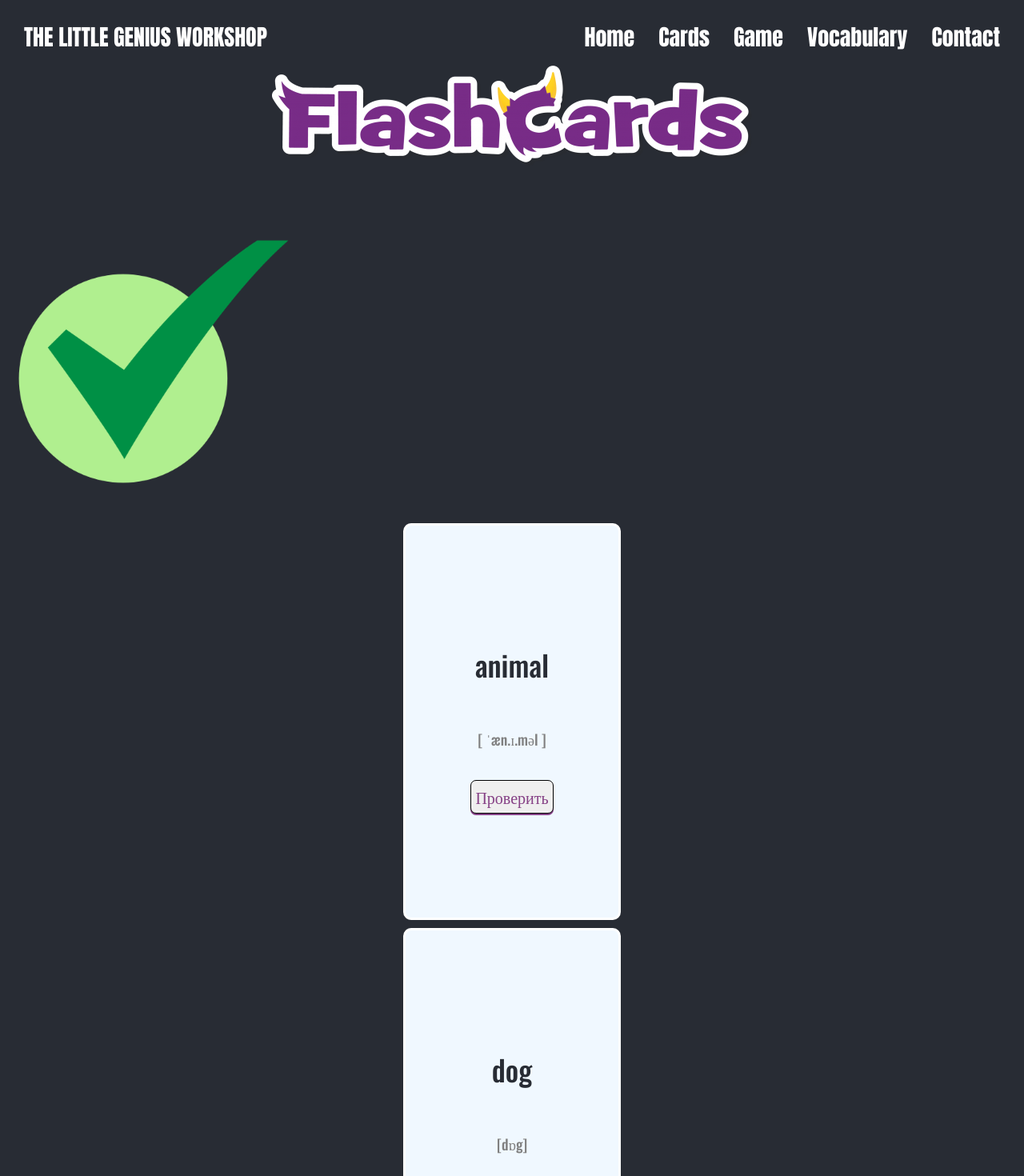
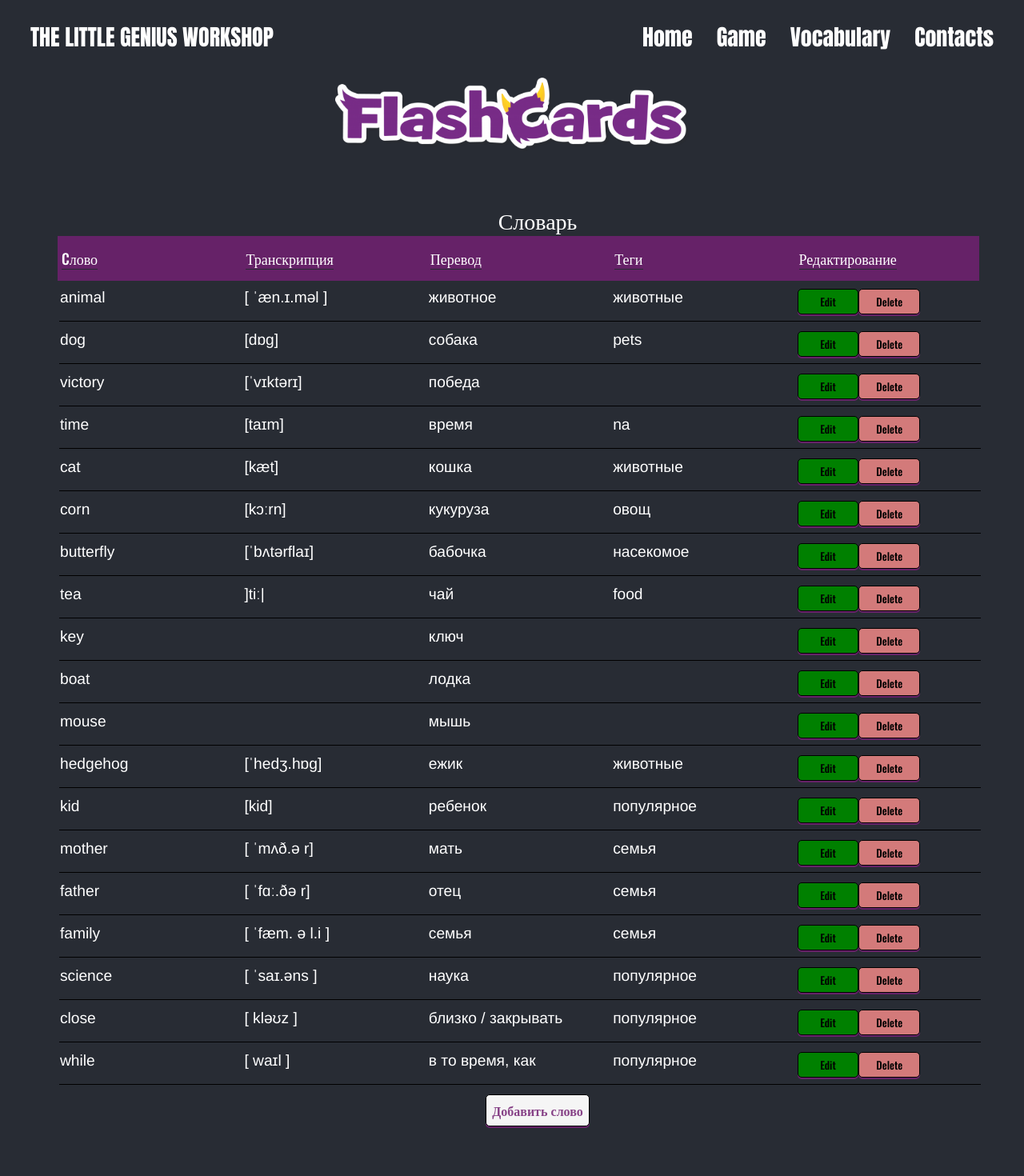
Before and after one commit to Krasavceva/English_cards_PROGECT, a React (Create React App) app: page /vocabulary in a window 1280 px wide. Shown: the top 1470 px of the page at 80% size. Built offline with nearby package versions, Linux system fonts and the light colour scheme; no server answers.

Commit message:
добавила роутинг, закрепила хедер

```diff
--- a/package.json
+++ b/package.json
@@ -13,7 +13,7 @@
     "classnames": "^2.3.2",
     "react": "^18.2.0",
     "react-dom": "^18.2.0",
-    "react-router-dom": "^6.4.4",
+    "react-router-dom": "^6.4.5",
     "react-scripts": "5.0.1",
     "sass": "^1.56.1",
     "web-vitals": "^2.1.4"
--- a/src/App.js
+++ b/src/App.js
@@ -1,6 +1,6 @@
 import React from "react";
 import "./App.css";
-import { BrowserRouter as Router, Routes, Route, Link } from "react-router-dom";
+import { Routes, Route, Link } from "react-router-dom";
 
 import Header from "./components/Header/Header";
 import Slider from "./components/Slider/Slider";
@@ -8,39 +8,45 @@ import Card from "./components/Card/Card";
 import Table from "./components/Table/Table";
 import Footer from "./components/Footer/Footer";
 
-const words = [
-  {
-    id: "12212",
-    english: "animal ",
-    transcription: "[ ˈæn.ɪ.məl ]",
-    russian: "животное",
-    tags: "животные",
-    tags_json: '["u0436u0438u0432u043eu0442u043du044bu0435"]',
-  },
-  {
-    id: "12516",
-    english: "dog",
-    transcription: "[dɒg]",
-    russian: "собака",
-    tags: "pets",
-    tags_json: '["pets"]',
-  },
-];
+// const words = [
+//   {
+//     id: "12212",
+//     english: "animal ",
+//     transcription: "[ ˈæn.ɪ.məl ]",
+//     russian: "животное",
+//     tags: "животные",
+//     tags_json: '["u0436u0438u0432u043eu0442u043du044bu0435"]',
+//   },
+//   {
+//     id: "12516",
+//     english: "dog",
+//     transcription: "[dɒg]",
+//     russian: "собака",
+//     tags: "pets",
+//     tags_json: '["pets"]',
+//   },
+// ];
 
 function App() {
   return (
     <div className="App">
       <Header></Header>
-      <Slider></Slider>
-      <div className="body">
-        {words.map((word, index) => (
-          <Card key={index} {...word} />
-        ))}
-      </div>
-      <Table />
-      <Footer></Footer>
+      <Routes>
+        <Route path="/" element={<Table />} />
+        <Route path="/game" element={<Slider />} />
+        <Route path="/vocabulary" element={<Table />} />
+      </Routes>
+      <Footer />
     </div>
   );
 }
 
 export default App;
+
+// {
+//       <div className="body">
+//         {words.map((word, index) => (
+//           <Card key={index} {...word} />
+//         ))}
+//       </div>
+// }
--- a/src/components/Header/Header.jsx
+++ b/src/components/Header/Header.jsx
@@ -1,28 +1,40 @@
+import { Link } from "react-router-dom";
 import logo from "../../assets/images/logo1.png";
-import "../Header/Header.scss";
-
-
+import styles from "../Header/Header.module.scss";
 
 const Header = () => {
-    return(
-<header className="header">
-    <div className="header__menu">
-        <div className="slogan">
-            <a href="#" className="header__item item__main">THE LITTLE GENIUS WORKSHOP</a>
+  return (
+    <header className={styles.header}>
+      <div className={styles.header__menu}>
+        <div className={styles.slogan}>
+          <Link to="/" className={styles.header__item}>
+            THE LITTLE GENIUS WORKSHOP
+          </Link>
         </div>
-        <div className="menu">
-            <a href="#" className="header__item">Home</a>
-            <a href="#" className="header__item">Cards</a>
-            <a href="#" className="header__item">Game</a>
-            <a href="#" className="header__item">Vocabulary</a>
-            <a href="#" className="header__item">Contact</a>
+
+        <div className={styles.menu}>
+          <Link to="/" className={styles.header__item}>
+            Home
+          </Link>
+          <Link to="/game" className={styles.header__item}>
+            Game
+          </Link>
+          <Link to="/vocabulary" className={styles.header__item}>
+            Vocabulary
+          </Link>
+          <Link to="/contacts" className={styles.header__item}>
+            Contacts
+          </Link>
         </div>
-    </div>
-    <div className="header__logo">
-        <img src={logo} alt="logo" className="logo"/>
-    </div>
-</header>
-    )
+      </div>
+
+      <div className={styles.header__logo}>
+        <Link to="/">
+          <img src={logo} alt="logo" className={styles.logo} />
+        </Link>
+      </div>
+    </header>
+  );
 };
 
 export default Header;
--- a/src/components/Header/Header.scss
+++ b/src/components/Header/Header.module.scss
@@ -6,7 +6,10 @@
     margin: 10px auto;
     background-color: #282c34;
     color: white;
-    height: 30vh;
+    margin-bottom: 50px;
+    position: sticky;
+    top: 0;
+
 }
 .header__item:hover{
     text-decoration: underline;
@@ -24,9 +27,12 @@
     justify-content: space-between;
     padding: 15px;
 }
+.header__logo{
+    margin-top: 15px;
+}
 .logo{
-    max-width: 100%;
+    max-width: 35%;
     display: block;
-    margin-left: auto;
-    margin-right: auto
+    margin: 0 auto;
+    padding-bottom: 15px;
 }
--- a/src/index.js
+++ b/src/index.js
@@ -1,13 +1,14 @@
 import React from "react";
 import ReactDOM from "react-dom/client";
-import "./index.css";
 import App from "./App";
 import reportWebVitals from "./reportWebVitals";
+import { BrowserRouter } from "react-router-dom";
 
 const root = ReactDOM.createRoot(document.getElementById("root"));
-root.render(<App />);
+root.render(
+  <BrowserRouter>
+    <App />
+  </BrowserRouter>
+);
 
-// If you want to start measuring performance in your app, pass a function
-// to log results (for example: reportWebVitals(console.log))
-// or send to an analytics endpoint. Learn more: https://bit.ly/CRA-vitals
 reportWebVitals();
```
Also changed, not shown: 1 other file (tests, documents, lock files or other folders).
